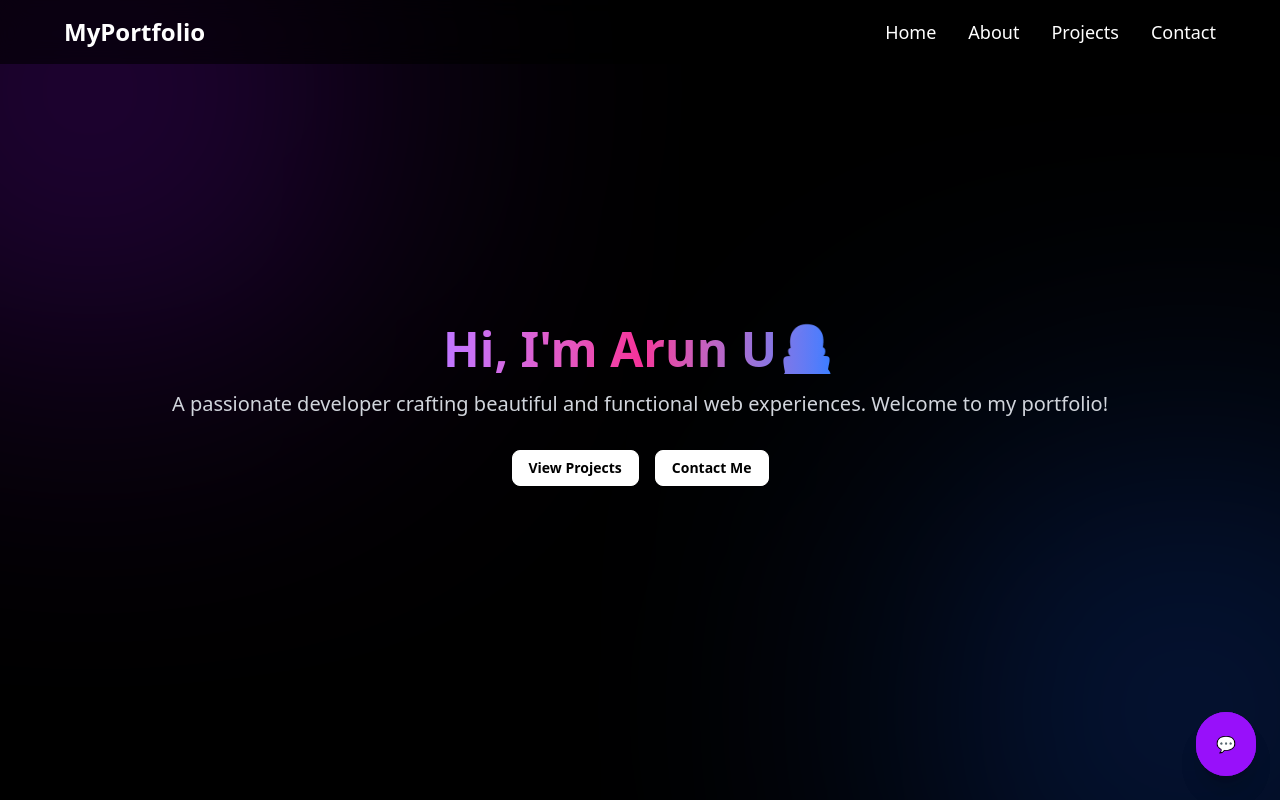
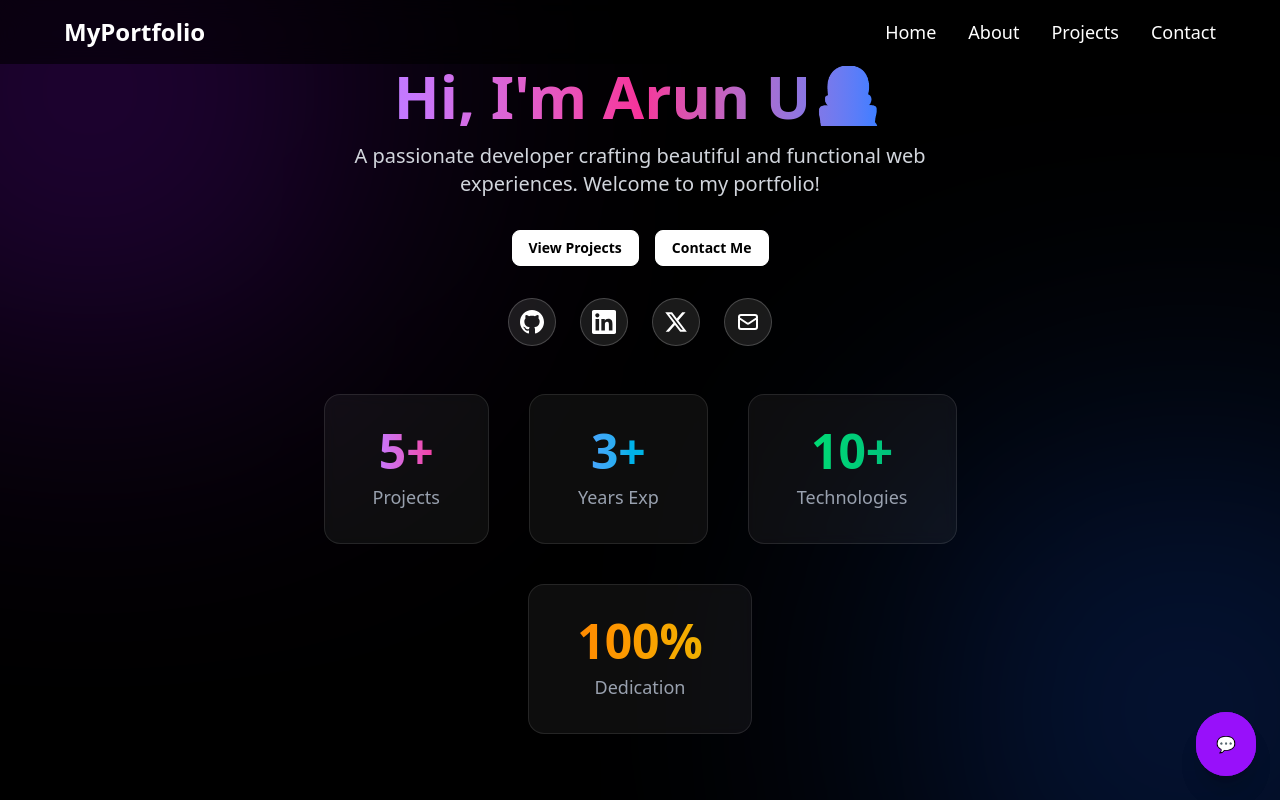
Before and after one commit to Arunhari67980/Nothing, a Next.js app: page / in a window 1280 px wide. Built offline with nearby package versions, Linux system fonts and the light colour scheme.

Commit message:
modified

```diff
--- a/app/page.js
+++ b/app/page.js
@@ -27,7 +27,7 @@
     setParticles(generateParticles());
   }, []);
   return (
-    <main className="min-h-screen bg-black text-white px-6 flex flex-col items-center justify-center overflow-hidden relative">
+    <main className="min-h-screen bg-black text-white px-4 sm:px-6 flex flex-col items-center justify-center overflow-x-hidden overflow-y-auto relative pt-24 pb-12 md:pt-0 md:pb-0">
 
       {/* Parallax Background */}
       <div className="absolute inset-0 -z-10">
@@ -67,12 +67,12 @@
         initial={{ opacity: 0, y: -20 }}
         animate={{ opacity: 1, y: 0 }}
         transition={{ duration: 0.8 }}
-        className="text-6xl font-bold text-center bg-linear-to-r from-purple-400 via-pink-500 to-blue-500 bg-clip-text text-transparent animate-shimmer"
+        className="font-bold text-center bg-gradient-to-r from-purple-400 via-pink-500 to-blue-500 bg-clip-text text-transparent z-10"
       >
         <TypingText
           text="Hi, I'm Arun U👨‍💻"
           speed={0.10}
-          className="text-2xl sm:text-3xl md:text-4xl lg:text-5xl font-bold text-center"
+          className="text-3xl sm:text-4xl md:text-5xl lg:text-6xl font-bold text-center"
         />
       </motion.h1>
 
@@ -81,13 +81,13 @@
         initial={{ opacity: 0 }}
         animate={{ opacity: 1 }}
         transition={{ duration: 0.8, delay: 0.5 }}
-        className="mt-4 text-xl text-gray-300 text-center z-10"
+        className="mt-4 text-base sm:text-lg md:text-xl text-gray-300 text-center z-10 max-w-md sm:max-w-lg md:max-w-2xl px-2"
       >
         A passionate developer crafting beautiful and functional web experiences. Welcome to my portfolio!
       </motion.p>
 
       {/* Buttons */}
-      <div className="mt-8 flex gap-4 z-10">
+      <div className="mt-6 sm:mt-8 flex flex-wrap justify-center gap-3 sm:gap-4 z-10">
 
         {/* View Projects */}
         <motion.div whileHover={{ scale: 1.05 }} whileTap={{ scale: 0.95 }}>
@@ -109,6 +109,125 @@
 
 
       </div>
+
+      {/* Social Links */}
+      <motion.div
+        initial={{ opacity: 0, y: 20 }}
+        animate={{ opacity: 1, y: 0 }}
+        transition={{ duration: 0.8, delay: 0.7 }}
+        className="mt-6 sm:mt-8 flex flex-wrap justify-center gap-4 sm:gap-6 z-10"
+      >
+        <a
+          href="https://github.com/arun"
+          target="_blank"
+          rel="noopener noreferrer"
+          className="group"
+        >
+          <motion.div
+            whileHover={{ scale: 1.2, y: -3 }}
+            className="w-12 h-12 rounded-full bg-white/10 border border-white/20 flex items-center justify-center hover:bg-white/20 hover:border-purple-500/50 transition-all duration-300"
+          >
+            <svg className="w-6 h-6 text-white group-hover:text-purple-400 transition-colors" fill="currentColor" viewBox="0 0 24 24">
+              <path d="M12 0c-6.626 0-12 5.373-12 12 0 5.302 3.438 9.8 8.207 11.387.599.111.793-.261.793-.577v-2.234c-3.338.726-4.033-1.416-4.033-1.416-.546-1.387-1.333-1.756-1.333-1.756-1.089-.745.083-.729.083-.729 1.205.084 1.839 1.237 1.839 1.237 1.07 1.834 2.807 1.304 3.492.997.107-.775.418-1.305.762-1.604-2.665-.305-5.467-1.334-5.467-5.931 0-1.311.469-2.381 1.236-3.221-.124-.303-.535-1.524.117-3.176 0 0 1.008-.322 3.301 1.23.957-.266 1.983-.399 3.003-.404 1.02.005 2.047.138 3.006.404 2.291-1.552 3.297-1.23 3.297-1.23.653 1.653.242 2.874.118 3.176.77.84 1.235 1.911 1.235 3.221 0 4.609-2.807 5.624-5.479 5.921.43.372.823 1.102.823 2.222v3.293c0 .319.192.694.801.576 4.765-1.589 8.199-6.086 8.199-11.386 0-6.627-5.373-12-12-12z"/>
+            </svg>
+          </motion.div>
+        </a>
+
+        <a
+          href="https://linkedin.com/in/arun"
+          target="_blank"
+          rel="noopener noreferrer"
+          className="group"
+        >
+          <motion.div
+            whileHover={{ scale: 1.2, y: -3 }}
+            className="w-12 h-12 rounded-full bg-white/10 border border-white/20 flex items-center justify-center hover:bg-white/20 hover:border-blue-500/50 transition-all duration-300"
+          >
+            <svg className="w-6 h-6 text-white group-hover:text-blue-400 transition-colors" fill="currentColor" viewBox="0 0 24 24">
+              <path d="M20.447 20.452h-3.554v-5.569c0-1.328-.027-3.037-1.852-3.037-1.853 0-2.136 1.445-2.136 2.939v5.667H9.351V9h3.414v1.561h.046c.477-.9 1.637-1.85 3.37-1.85 3.601 0 4.267 2.37 4.267 5.455v6.286zM5.337 7.433c-1.144 0-2.063-.926-2.063-2.065 0-1.138.92-2.063 2.063-2.063 1.14 0 2.064.925 2.064 2.063 0 1.139-.925 2.065-2.064 2.065zm1.782 13.019H3.555V9h3.564v11.452zM22.225 0H1.771C.792 0 0 .774 0 1.729v20.542C0 23.227.792 24 1.771 24h20.451C23.2 24 24 23.227 24 22.271V1.729C24 .774 23.2 0 22.222 0h.003z"/>
+            </svg>
+          </motion.div>
+        </a>
+
+        <a
+          href="https://twitter.com/arun"
+          target="_blank"
+          rel="noopener noreferrer"
+          className="group"
+        >
+          <motion.div
+            whileHover={{ scale: 1.2, y: -3 }}
+            className="w-12 h-12 rounded-full bg-white/10 border border-white/20 flex items-center justify-center hover:bg-white/20 hover:border-sky-500/50 transition-all duration-300"
+          >
+            <svg className="w-6 h-6 text-white group-hover:text-sky-400 transition-colors" fill="currentColor" viewBox="0 0 24 24">
+              <path d="M18.244 2.25h3.308l-7.227 8.26 8.502 11.24H16.17l-5.214-6.817L4.99 21.75H1.68l7.73-8.835L1.254 2.25H8.08l4.713 6.231zm-1.161 17.52h1.833L7.084 4.126H5.117z"/>
+            </svg>
+          </motion.div>
+        </a>
+
+        <a
+          href="mailto:arun@example.com"
+          className="group"
+        >
+          <motion.div
+            whileHover={{ scale: 1.2, y: -3 }}
+            className="w-12 h-12 rounded-full bg-white/10 border border-white/20 flex items-center justify-center hover:bg-white/20 hover:border-pink-500/50 transition-all duration-300"
+          >
+            <svg className="w-6 h-6 text-white group-hover:text-pink-400 transition-colors" fill="none" stroke="currentColor" viewBox="0 0 24 24">
+              <path strokeLinecap="round" strokeLinejoin="round" strokeWidth={2} d="M3 8l7.89 5.26a2 2 0 002.22 0L21 8M5 19h14a2 2 0 002-2V7a2 2 0 00-2-2H5a2 2 0 00-2 2v10a2 2 0 002 2z" />
+            </svg>
+          </motion.div>
+        </a>
+      </motion.div>
+
+      {/* Quick Stats */}
+      <motion.div
+        initial={{ opacity: 0, y: 30 }}
+        animate={{ opacity: 1, y: 0 }}
+        transition={{ duration: 0.8, delay: 0.9 }}
+        className="mt-8 sm:mt-12 grid grid-cols-2 md:flex md:flex-wrap justify-center gap-3 sm:gap-6 md:gap-10 z-10 w-full max-w-4xl px-2"
+      >
+        <motion.div
+          whileHover={{ scale: 1.05 }}
+          className="text-center px-4 py-4 sm:px-8 sm:py-6 md:px-12 md:py-8 rounded-2xl bg-white/5 border border-white/10 backdrop-blur-sm hover:border-purple-500/30 transition-all duration-300"
+        >
+          <h3 className="text-2xl sm:text-4xl md:text-5xl font-bold bg-gradient-to-r from-purple-400 to-pink-500 bg-clip-text text-transparent">
+            5+
+          </h3>
+          <p className="text-gray-400 text-sm sm:text-base md:text-lg mt-1 sm:mt-2">Projects</p>
+        </motion.div>
+
+        <motion.div
+          whileHover={{ scale: 1.05 }}
+          className="text-center px-4 py-4 sm:px-8 sm:py-6 md:px-12 md:py-8 rounded-2xl bg-white/5 border border-white/10 backdrop-blur-sm hover:border-blue-500/30 transition-all duration-300"
+        >
+          <h3 className="text-2xl sm:text-4xl md:text-5xl font-bold bg-gradient-to-r from-blue-400 to-cyan-500 bg-clip-text text-transparent">
+            3+
+          </h3>
+          <p className="text-gray-400 text-sm sm:text-base md:text-lg mt-1 sm:mt-2">Years Exp</p>
+        </motion.div>
+
+        <motion.div
+          whileHover={{ scale: 1.05 }}
+          className="text-center px-4 py-4 sm:px-8 sm:py-6 md:px-12 md:py-8 rounded-2xl bg-white/5 border border-white/10 backdrop-blur-sm hover:border-green-500/30 transition-all duration-300"
+        >
+          <h3 className="text-2xl sm:text-4xl md:text-5xl font-bold bg-gradient-to-r from-green-400 to-emerald-500 bg-clip-text text-transparent">
+            10+
+          </h3>
+          <p className="text-gray-400 text-sm sm:text-base md:text-lg mt-1 sm:mt-2">Technologies</p>
+        </motion.div>
+
+        <motion.div
+          whileHover={{ scale: 1.05 }}
+          className="text-center px-4 py-4 sm:px-8 sm:py-6 md:px-12 md:py-8 rounded-2xl bg-white/5 border border-white/10 backdrop-blur-sm hover:border-orange-500/30 transition-all duration-300"
+        >
+          <h3 className="text-2xl sm:text-4xl md:text-5xl font-bold bg-gradient-to-r from-orange-400 to-yellow-500 bg-clip-text text-transparent">
+            100%
+          </h3>
+          <p className="text-gray-400 text-sm sm:text-base md:text-lg mt-1 sm:mt-2">Dedication</p>
+        </motion.div>
+      </motion.div>
+
       <MiniArunChat />
 
     </main>
```
